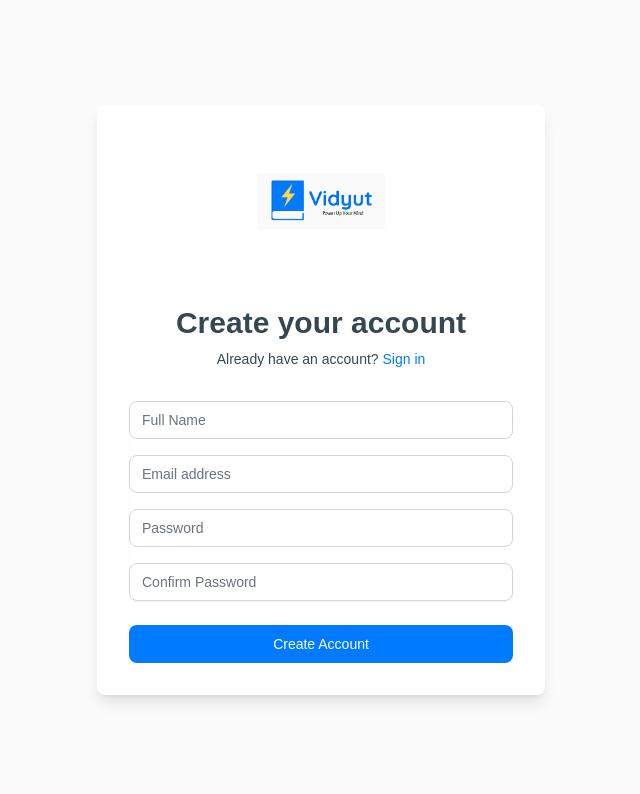
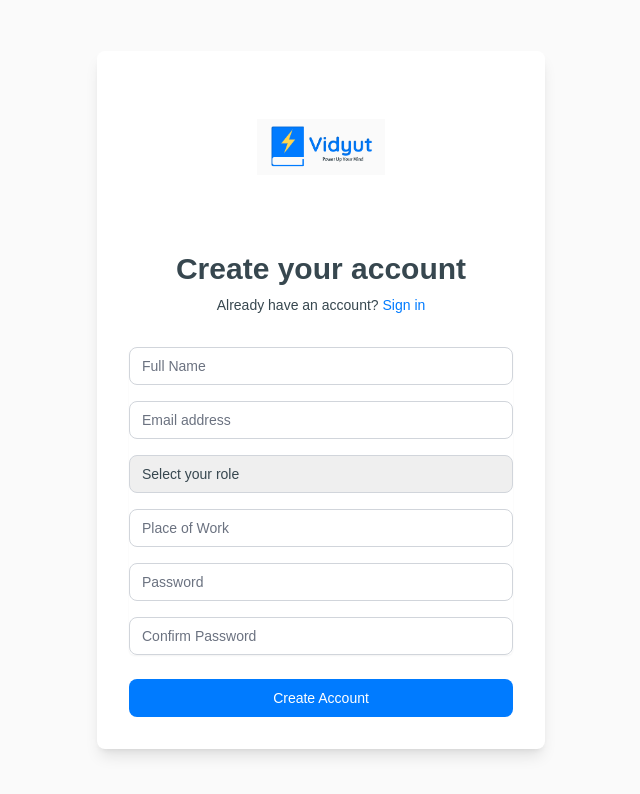
Before and after one commit to vgyanlabs/vidyut, a Next.js app: page /auth/signup in a window 1280 px wide. Shown: the top 794 px of the page, without its empty margins (319-959 px from the left). Built offline with nearby package versions, Linux system fonts and the light colour scheme.

Commit message:
- Added minimum requiremnts for a strong password -added 2 new input fields asking user role and institution - the above work is related to Issue #45 and #44

```diff
--- a/app/api/auth/signup/route.js
+++ b/app/api/auth/signup/route.js
@@ -4,10 +4,10 @@ import User from '@/app/models/User';
 
 export async function POST(req) {
   try {
-    const { name, email, password } = await req.json();
+    const { name, email, password, role, institution } = await req.json();
 
     // Validate input
-    if (!name || !email || !password) {
+    if (!name || !email || !password|| !role || !institution) {
       return NextResponse.json(
         { error: 'Missing required fields' },
         { status: 400 }
@@ -31,6 +31,8 @@ export async function POST(req) {
       name,
       email,
       password,
+      role,
+      institution,
     });
 
     // Remove password from response
@@ -38,6 +40,8 @@ export async function POST(req) {
       id: user._id,
       name: user.name,
       email: user.email,
+      role: user.role,
+      institution: user.institution,
       isOnboarded: user.isOnboarded,
     };
 
--- a/app/auth/signup/page.js
+++ b/app/auth/signup/page.js
@@ -1,20 +1,41 @@
-'use client';
+"use client";
 
-import { useState } from 'react';
-import Link from 'next/link';
-import Image from 'next/image';
-import { useRouter } from 'next/navigation';
-import { signIn } from 'next-auth/react';
+import { useState } from "react";
+import Link from "next/link";
+import Image from "next/image";
+import { useRouter } from "next/navigation";
+import { signIn } from "next-auth/react";
 
 export default function SignUp() {
   const [formData, setFormData] = useState({
-    name: '',
-    email: '',
-    password: '',
-    confirmPassword: '',
+    name: "",
+    email: "",
+    password: "",
+    confirmPassword: "",
+    role: "",
+    institution: "",
   });
-  const [error, setError] = useState('');
+  const [error, setError] = useState("");
+  const [passwordFocus, setPasswordFocus] = useState(false);
+  const [passwordErrors, setPasswordErrors] = useState({
+    length: false,
+    special: false,
+    digit: false,
+    uppercase: false,
+  });
   const router = useRouter();
+
+  // Password validation function
+  const validatePassword = (password) => {
+    const errors = {
+      length: password.length < 7,
+      special: !/[!@#$%^&*(),.?":{}|<>]/.test(password),
+      digit: !/\d/.test(password),
+      uppercase: !/[A-Z]/.test(password),
+    };
+    setPasswordErrors(errors);
+    return !Object.values(errors).some(error => error);
+  };
 
   const handleChange = (e) => {
     const { name, value } = e.target;
@@ -22,40 +43,53 @@ export default function SignUp() {
       ...prev,
       [name]: value,
     }));
+
+    // Validate password when it changes
+    if (name === "password") {
+      validatePassword(value);
+    }
   };
 
   const handleSubmit = async (e) => {
     e.preventDefault();
-    setError('');
+    setError("");
+
+    // Validate password
+    if (!validatePassword(formData.password)) {
+      setError("Please fix password requirements");
+      return;
+    }
 
     // Validate passwords match
     if (formData.password !== formData.confirmPassword) {
-      setError('Passwords do not match');
+      setError("Passwords do not match");
       return;
     }
 
     try {
       // Create user account
-      const response = await fetch('/api/auth/signup', {
-        method: 'POST',
+      const response = await fetch("/api/auth/signup", {
+        method: "POST",
         headers: {
-          'Content-Type': 'application/json',
+          "Content-Type": "application/json",
         },
         body: JSON.stringify({
           name: formData.name,
           email: formData.email,
           password: formData.password,
+          role: formData.role,
+          institution: formData.institution,
         }),
       });
 
       const data = await response.json();
 
       if (!response.ok) {
-        throw new Error(data.error || 'Something went wrong');
+        throw new Error(data.error || "Something went wrong");
       }
 
       // Sign in the user
-      const result = await signIn('credentials', {
+      const result = await signIn("credentials", {
         email: formData.email,
         password: formData.password,
         redirect: false,
@@ -67,9 +101,9 @@ export default function SignUp() {
 
       // Redirect to onboarding if not onboarded
       if (!data.isOnboarded) {
-        router.push('/onboarding');
+        router.push("/onboarding");
       } else {
-        router.push('/dashboard');
+        router.push("/dashboard");
       }
     } catch (err) {
       setError(err.message);
@@ -93,18 +127,24 @@ export default function SignUp() {
             Create your account
           </h2>
           <p className="mt-2 text-center text-sm text-[#37474F]">
-            Already have an account?{' '}
-            <Link href="/auth/signin" className="font-medium text-[#007BFF] hover:text-[#00B8D4]">
+            Already have an account?{" "}
+            <Link
+              href="/auth/signin"
+              className="font-medium text-[#007BFF] hover:text-[#00B8D4]"
+            >
               Sign in
             </Link>
           </p>
         </div>
         {error && (
-          <div className="bg-red-50 border border-red-200 text-red-600 px-4 py-3 rounded relative" role="alert">
+          <div
+            className="bg-red-50 border border-red-200 text-red-600 px-4 py-3 rounded relative"
+            role="alert"
+          >
             <span className="block sm:inline">{error}</span>
           </div>
         )}
-        <form className="mt-8 space-y-6" onSubmit={handleSubmit}>
+        <form className="mt-8 space-y-6" onSubmit={handleSubmit} suppressHydrationWarning={true}>
           <div className="rounded-md shadow-sm space-y-4">
             <div>
               <label htmlFor="name" className="sr-only">
@@ -137,6 +177,42 @@ export default function SignUp() {
               />
             </div>
             <div>
+              <label htmlFor="role" className="sr-only">
+                Role
+              </label>
+              <select
+                id="role"
+                name="role"
+                required
+                className="appearance-none rounded-lg relative block w-full px-3 py-2 border border-gray-300 placeholder-gray-500 text-[#37474F] focus:outline-none focus:ring-[#007BFF] focus:border-[#007BFF] focus:z-10 sm:text-sm"
+                value={formData.role}
+                onChange={handleChange}
+              >
+                <option value="">Select your role</option>
+                <option value="Student">Student</option>
+                <option value="Working professional">
+                  Working professional
+                </option>
+              </select>
+            </div>
+            <div>
+              <label htmlFor="institution" className="sr-only">
+                College/Workplace
+              </label>
+              <input
+                id="institution"
+                name="institution"
+                type="text"
+                required
+                className="appearance-none rounded-lg relative block w-full px-3 py-2 border border-gray-300 placeholder-gray-500 text-[#37474F] focus:outline-none focus:ring-[#007BFF] focus:border-[#007BFF] focus:z-10 sm:text-sm"
+                placeholder={
+                  formData.role === "Student" ? "College Name" : "Place of Work"
+                }
+                value={formData.institution}
+                onChange={handleChange}
+              />
+            </div>
+            <div className="relative">
               <label htmlFor="password" className="sr-only">
                 Password
               </label>
@@ -149,7 +225,33 @@ export default function SignUp() {
                 placeholder="Password"
                 value={formData.password}
                 onChange={handleChange}
+                onFocus={() => setPasswordFocus(true)}
+                onBlur={() => setPasswordFocus(false)}
               />
+
+              {passwordFocus && (
+                <div className="absolute z-10 mt-2 w-full bg-white p-4 rounded-lg shadow-lg border border-gray-200">
+                  <h4 className="text-sm font-medium text-gray-700 mb-2">Password Requirements:</h4>
+                  <ul className="text-sm text-gray-600 space-y-1">
+                    <li className={`flex items-center ${!passwordErrors.length ? 'text-green-600' : 'text-red-600'}`}>
+                      <span className="mr-2">{!passwordErrors.length ? '✓' : '×'}</span>
+                      Minimum 7 characters
+                    </li>
+                    <li className={`flex items-center ${!passwordErrors.special ? 'text-green-600' : 'text-red-600'}`}>
+                      <span className="mr-2">{!passwordErrors.special ? '✓' : '×'}</span>
+                      At least one special character (!@#$%^&*(),.?":{'{'}|&lt;&gt;)
+                    </li>
+                    <li className={`flex items-center ${!passwordErrors.digit ? 'text-green-600' : 'text-red-600'}`}>
+                      <span className="mr-2">{!passwordErrors.digit ? '✓' : '×'}</span>
+                      At least one number
+                    </li>
+                    <li className={`flex items-center ${!passwordErrors.uppercase ? 'text-green-600' : 'text-red-600'}`}>
+                      <span className="mr-2">{!passwordErrors.uppercase ? '✓' : '×'}</span>
+                      At least one uppercase letter
+                    </li>
+                  </ul>
+                </div>
+              )}
             </div>
             <div>
               <label htmlFor="confirmPassword" className="sr-only">
--- a/app/models/User.js
+++ b/app/models/User.js
@@ -12,6 +12,15 @@ const userSchema = new mongoose.Schema({
     unique: true,
   },
   password: {
+    type: String,
+    required: true,
+  },
+  role: {
+    type: String,
+    enum: ['Student', 'Working professional'],
+    required: true,
+  },
+  institution: {
     type: String,
     required: true,
   },
```
